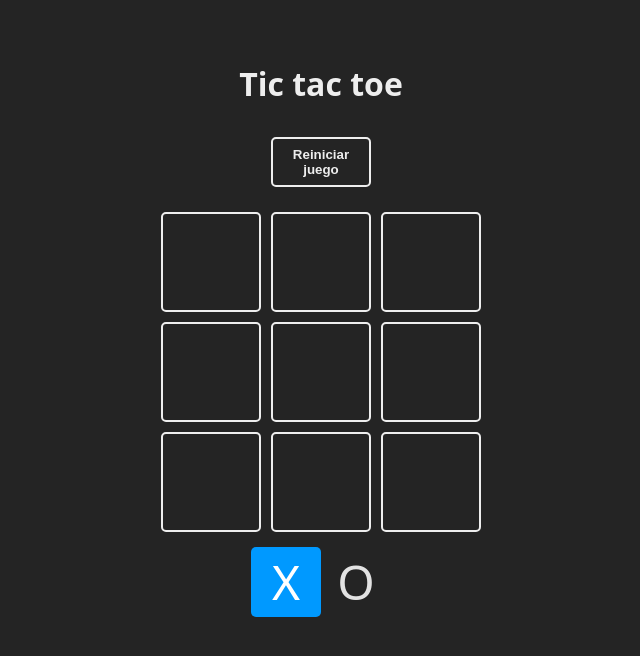
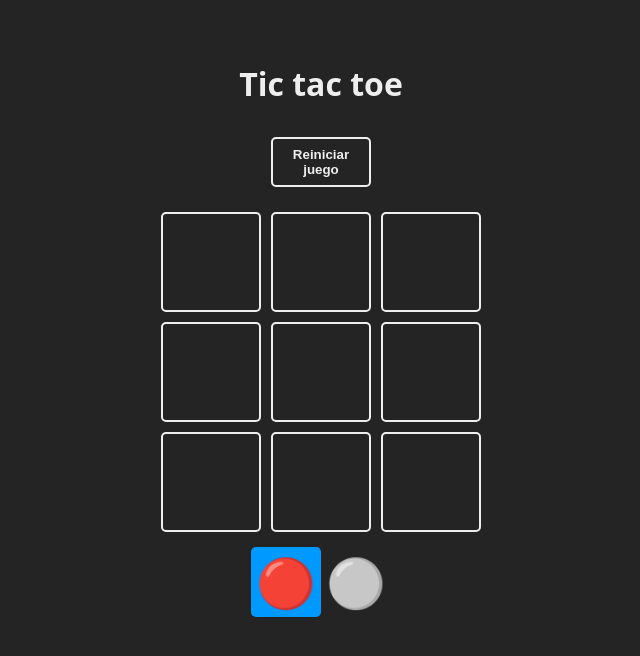
Before and after one commit to alejoevilches/tictactoe, a React (Vite) app: page / in a window 1280 px wide. Shown: the top 656 px of the page, without its empty margins (319-959 px from the left). Built offline with nearby package versions, Linux system fonts and the light colour scheme.

Commit message:
new players design

```diff
--- a/src/App.jsx
+++ b/src/App.jsx
@@ -6,7 +6,7 @@ import confetti from 'canvas-confetti'
 import './App.css'
 import { Square } from './components/Square.jsx'
 import { turns, WINNER_COMBOS } from './constants.js'
-import { checkWinner } from './logic/board'
+import { checkWinner, checkEndGame } from './logic/board'
 
 function App() {
   const [board, setBoard]=useState(Array(9).fill(null));
@@ -27,10 +27,6 @@ function App() {
     } else if (checkEndGame(newBoard)){
       setWinner(false);
     }
-  }
-
-  const checkEndGame=(boardToCheck)=>{
-    return boardToCheck.every((square)=>square!=null);
   }
 
   const resetGame=()=>{
--- a/src/constants.js
+++ b/src/constants.js
@@ -1,6 +1,6 @@
 export const turns={
-    X:"X",
-    O:"O"
+    X:"🔴",
+    O:"⚪️"
   };
 
 export const WINNER_COMBOS = [
--- a/src/logic/board.js
+++ b/src/logic/board.js
@@ -9,3 +9,7 @@ export const checkWinner=(boardToCheck)=>{
     }
     return null
   }
+
+export const checkEndGame=(boardToCheck)=>{
+    return boardToCheck.every((square)=>square!=null);
+  }
```
